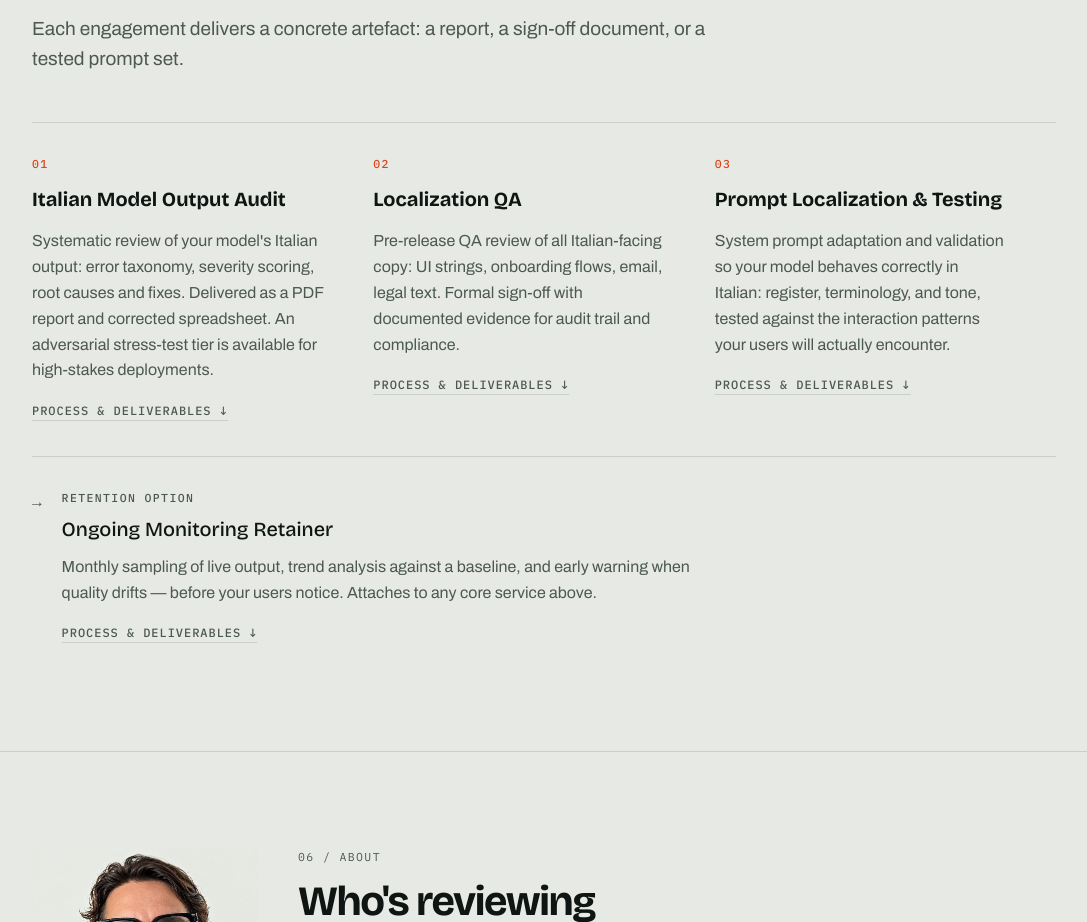
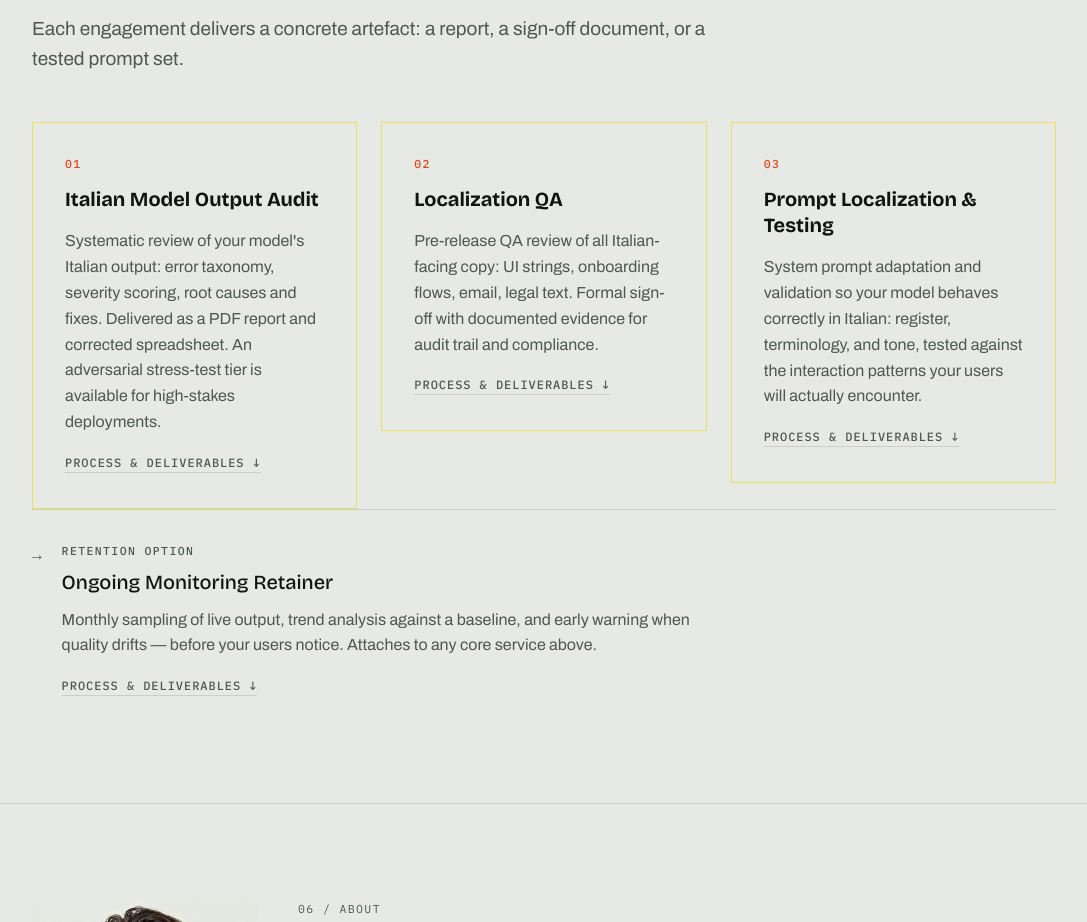
Before and after one commit to horatio-haufnagel/linguisticqa-site, a React (Vite) app: page / in a window 1280 px wide. Shown: the part 5120-6042 px from the top of the page, without its empty margins (96-1183 px from the left). Built offline with nearby package versions, Linux system fonts and the light colour scheme.

Commit message:
Make service cards stand out: gold border, gap-6 grid, shadow on hover

```diff
--- a/src/App.jsx
+++ b/src/App.jsx
@@ -1017,7 +1017,9 @@ const CSS = `
        font-size:.75rem;letter-spacing:.08em;text-transform:uppercase;font-weight:500;color:var(--ink-2);
        background:transparent;border:0;padding:0;cursor:pointer;border-bottom:1px solid var(--rule)}
   .svc-toggle:hover{color:var(--ink);border-bottom-color:var(--ink)}
-  article.svc-open{border-top-color:var(--pen)}
+  .svc-card{border:1px solid var(--mark);transition:box-shadow .15s}
+  .svc-card:hover{box-shadow:0 4px 18px rgba(14,21,18,.09)}
+  article.svc-open{border-color:var(--pen)}
   article.svc-open .svc-toggle{color:var(--pen);border-bottom-color:var(--pen)}
   .svc-panel{padding-top:2rem;padding-bottom:2rem}
   .svc-what-list{list-style:none;padding:0;margin:0}
@@ -1520,9 +1522,9 @@ export default function App() {
             <h2 className="h2">{t.services.title}</h2>
             <p className="mt-4 ink2" style={text}>{t.services.lead}</p>
             <div className="mt-12" style={{ maxWidth: 1040 }}>
-              <div className="grid md:grid-cols-3 items-start">
+              <div className="grid md:grid-cols-3 items-start gap-6">
                 {t.services.items.map((s, i) => (
-                  <article key={i} className={`border-t rule pt-8 pb-8 md:pr-12 ${selectedSvc === i ? "svc-open" : ""}`}>
+                  <article key={i} className={`svc-card p-6 md:p-8 ${selectedSvc === i ? "svc-open" : ""}`}>
                     <div className="mono" style={{ fontSize: ".72rem", letterSpacing: ".12em", color: "var(--pen)", textTransform: "uppercase", fontWeight: 500 }}>{s.n}</div>
                     <h3 className="h3 mt-3" style={{ fontWeight: 600 }}>{s.h}</h3>
                     <p className="mt-4 ink2" style={{ fontSize: "1rem", lineHeight: 1.62 }}>{s.p}</p>
```
